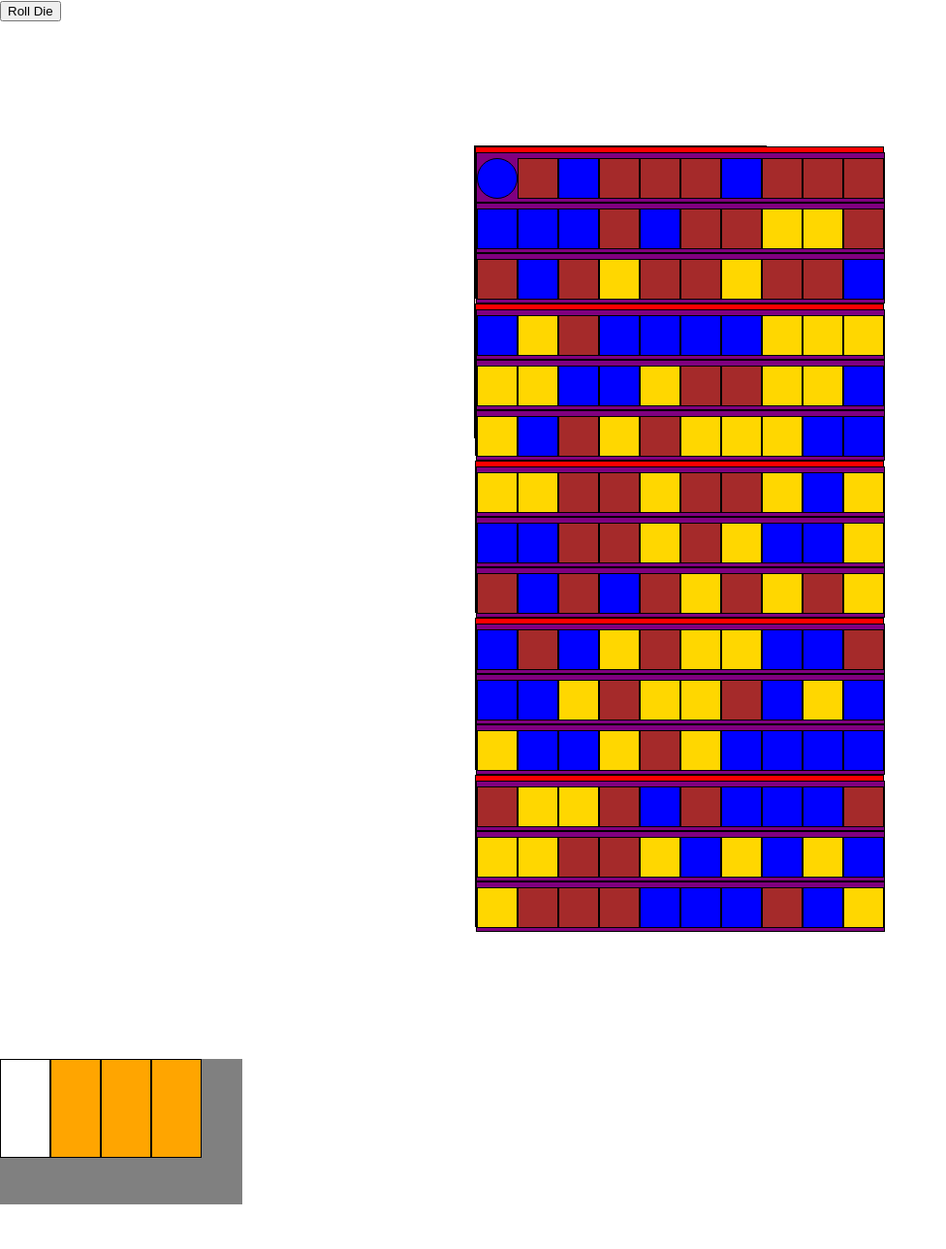
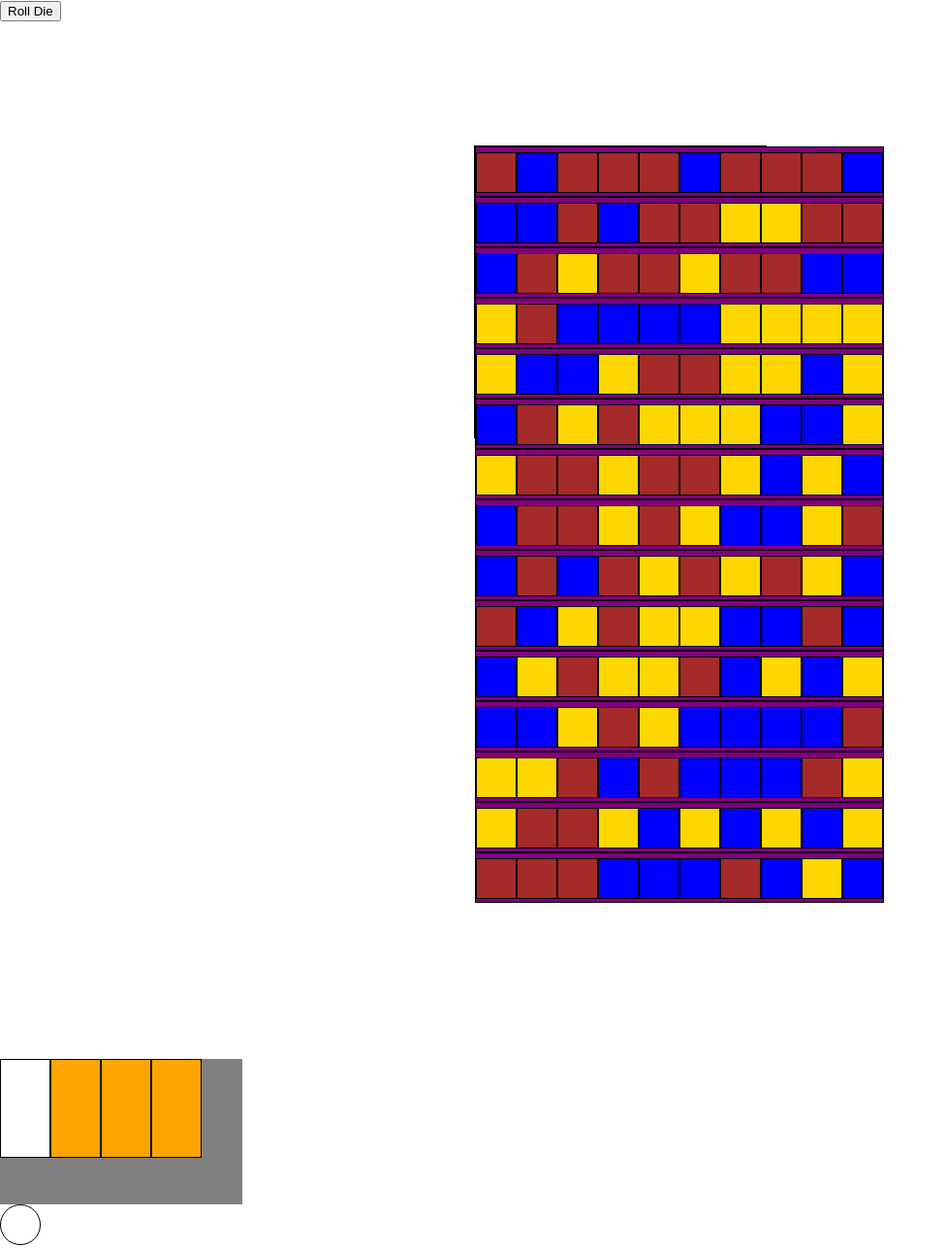
Before and after one commit to Team-Dragon-Slayers/dragon-slayers, a React (Create React App) app: page / in a window 1280 px wide. Shown: the whole page at 97% size, without its empty margins (0-976 px from the left). Before the commit the page ends 1242 px from the top, so only its background shows below. Built offline with nearby package versions, Linux system fonts and the light colour scheme.

Commit message:
update board for player movement with many errors

```diff
--- a/src/App.js
+++ b/src/App.js
@@ -3,6 +3,7 @@ import logo from './logo.svg';
 import './App.css';
 import Gameboard from './components/Gameboard/Gameboard'
 import CardRow from './components/CardRow/CardRow';
+import Player from './components/Player/Player';
 
 class App extends Component {
   state = {
@@ -13,7 +14,30 @@ class App extends Component {
     }
    }
 
-   handlePlayerMovement = () => {
+  //  handlePlayerMovement = (e) => {
+  //   e.preventDefault();
+  //   let dieRoll = Math.ceil(Math.random() * 6);
+  //   let newLocation = dieRoll + this.state.playerLocation.space;
+  //   let row = this.state.playerLocation.row;
+  //   let zone = this.state.playerLocation.zone;
+  //   let space = this.state.playerLocation.space;
+  //   if (newLocation > 10){
+  //     row++;
+  //     if(row > 5){  // if exiting zone, stay on last space for boss
+  //       zone++;
+  //     }
+  //     space = newLocation-10;
+  //   }
+  //   else space += dieRoll;
+  //   console.log(dieRoll);
+  //   this.setState({
+  //     playerLocation: {zone: zone, row: row, space: space}
+
+  //   });
+  //   console.log(this.state)
+  // }
+
+  handlePlayerMovement= (state,props) => {
     let dieRoll = Math.ceil(Math.random() * 6);
     let newLocation = dieRoll + this.state.playerLocation.space;
     let row = this.state.playerLocation.row;
@@ -28,21 +52,31 @@ class App extends Component {
     }
     else space += dieRoll;
     console.log(dieRoll);
-    this.setState({
-      playerLocation: {zone: zone, row: row, space: space}
 
-    });
-    console.log(this.state)
+    const actuallySetState = (state, props) => {
+      return  {
+      zone: state.playerLocation.zone,
+      row: state.playerLocation.row,
+      space: state.playerLocation.space
+    }}
+    this.setState(actuallySetState);
+    // console.log(this.state)
   }
+
+  // this.setState(handlePlayerMovement);
 
 
   render() {
     return (
       <>
-      <button onClick={this.handlePlayerMovement}>Roll Die</button>
+      <button type="button" onClick={this.handlePlayerMovement}>Roll Die</button>
       <Gameboard
-        playerLocation={this.state.playerLocation} />
+        // playerLocation={this.state.playerLocation}
+      />
       <CardRow />
+      <Player />
+
+
 
       </>
     );
--- a/src/components/Gameboard/Gameboard.jsx
+++ b/src/components/Gameboard/Gameboard.jsx
@@ -1,37 +1,33 @@
 import React from 'react';
 import styles from './Gameboard.module.css';
 import Zone from '../Zone/Zone';
+import Player from '../Player/Player';
 
 const zones=[1,2,3,4,5];
 
 const Gameboard = (props) => {
     return (
+        // <div className={styles.GameBoard}>
+        // {zones.map((el)=>
+        //     props.playerLocation.zone === el ?
+        //     <Zone
+        //         playerLocation={props.playerLocation}
+        //         zone={el}
+        //     /> :
+        //     <Zone zone={el}
+
+        //     />
+        // )}
+
+        // </div>
+
         <div className={styles.GameBoard}>
-        {/* { props.playerLocation.zone = 1 ?
-            <Zone
-                playerLocation={props.playerLocation}
-            />
-            :
-            <>
-            <Zone/>
-            <Zone/>
-            <Zone/>
-            <Zone/>
-            <Zone/>
-            </>
-        } */}
-        {zones.map((el)=>
-            props.playerLocation.zone === el ?
-            <Zone
-                playerLocation={props.playerLocation}
-                zone={el}
-            /> :
-            <Zone zone={el}
-
-            />
-        )}
+            {zones.map((el) =>
+                <Zone zone={el} />
+            )}
 
         </div>
+
     );
 }
 
--- a/src/components/Player/Player.css
+++ b/src/components/Player/Player.css
@@ -0,0 +1,8 @@
+.Player {
+    width: 40px;
+    height: 40px;
+    background-color: white;
+    border: 1px black solid;
+    display: inline-block;
+    border-radius: 50%;
+}
--- a/src/components/Player/Player.jsx
+++ b/src/components/Player/Player.jsx
@@ -1,8 +1,11 @@
 import React from 'react';
+import './Player.css'
 
 const Player = () => {
     return (
+        <div className="Player">
 
+        </div>
     );
 }
 
--- a/src/components/SquareRow/SquareRow.jsx
+++ b/src/components/SquareRow/SquareRow.jsx
@@ -15,8 +15,6 @@ const typeOfSquare = () => {
         return "Treasure";
     } else return "Blank"
 }
-let randomMonster = Math.floor(Math.random() * 10);
-let randomTreasure = Math.floor(Math.random() * 10);
 
 const SquareRow = (props) => {
     return (
@@ -29,6 +27,7 @@ const SquareRow = (props) => {
                     zone={props.zone}
                     row={props.row}
                     space={el}
+                    type={typeOfSquare()}
                 /> :
                 <SquareSpace
                     zone={props.zone}
--- a/src/components/SquareSpace/SquareSpace.jsx
+++ b/src/components/SquareSpace/SquareSpace.jsx
@@ -15,10 +15,14 @@ const color = (typeOfSquare) => {
 const SquareSpace = (props) => {
     return (
         <>
-         <div className={props.playerLocation ? styles.Player
+         {/* <div className={props.playerLocation ? styles.Player
          : styles.SquareSpace}
           style={{backgroundColor: color(props.type)}}
-         />
+         /> */}
+        <div className={styles.SquareSpace} style={{backgroundColor: color(props.type)}}>
+
+        </div>
+
         </>
      );
 }
--- a/src/components/Zone/Zone.jsx
+++ b/src/components/Zone/Zone.jsx
@@ -6,45 +6,43 @@ const rows = [1, 2, 3];
 
 const Zone = (props) => {
     return (
-        <div className={styles.Zone}>
-            {props.playerLocation ?
-                rows.map((el)=>
-                props.playerLocation.row === el ?
-                <SquareRow
-                    playerLocation={props.playerLocation}
-                    zone={props.zone}
-                    row={el}
+        // <div className={styles.Zone}>
+        //     {props.playerLocation ?
+        //         rows.map((el)=>
+        //         props.playerLocation.row === el ?
+        //         <SquareRow
+        //             playerLocation={props.playerLocation}
+        //             zone={props.zone}
+        //             row={el}
 
-                /> :
-                <SquareRow
-                    zone={props.zone}
-                    row={el} />
-                )
-            :
-            <>
-            <SquareRow
-                zone={props.zone}
-                row={rows[0]}
-            />
-            <SquareRow
-                zone={props.zone}
-                row={rows[1]}
-            />
-            <SquareRow
-                zone={props.zone}
-                row={rows[2]}
-            />
+        //         /> :
+        //         <SquareRow
+        //             zone={props.zone}
+        //             row={el} />
+        //         )
+        //     :
+        //     <>
+        //     <SquareRow
+        //         zone={props.zone}
+        //         row={rows[0]}
+        //     />
+        //     <SquareRow
+        //         zone={props.zone}
+        //         row={rows[1]}
+        //     />
+        //     <SquareRow
+        //         zone={props.zone}
+        //         row={rows[2]}
+        //     />
 
-            </>
-            }
-            {/* {props.playerLocation ?
-            <p>{props.playerLocation.zone}</p> :
-            <p>nothing</p>
-        }
-            <SquareRow />
-            <SquareRow />
-            <SquareRow /> */}
-        </div>
+        //     </>
+        // </div>
+
+        <div className={styles.SquareRow}>
+        {rows.map((el) =>
+            <SquareRow zone={props.zone} row={el}/>
+        )}
+    </div>
     );
 }
 
```
